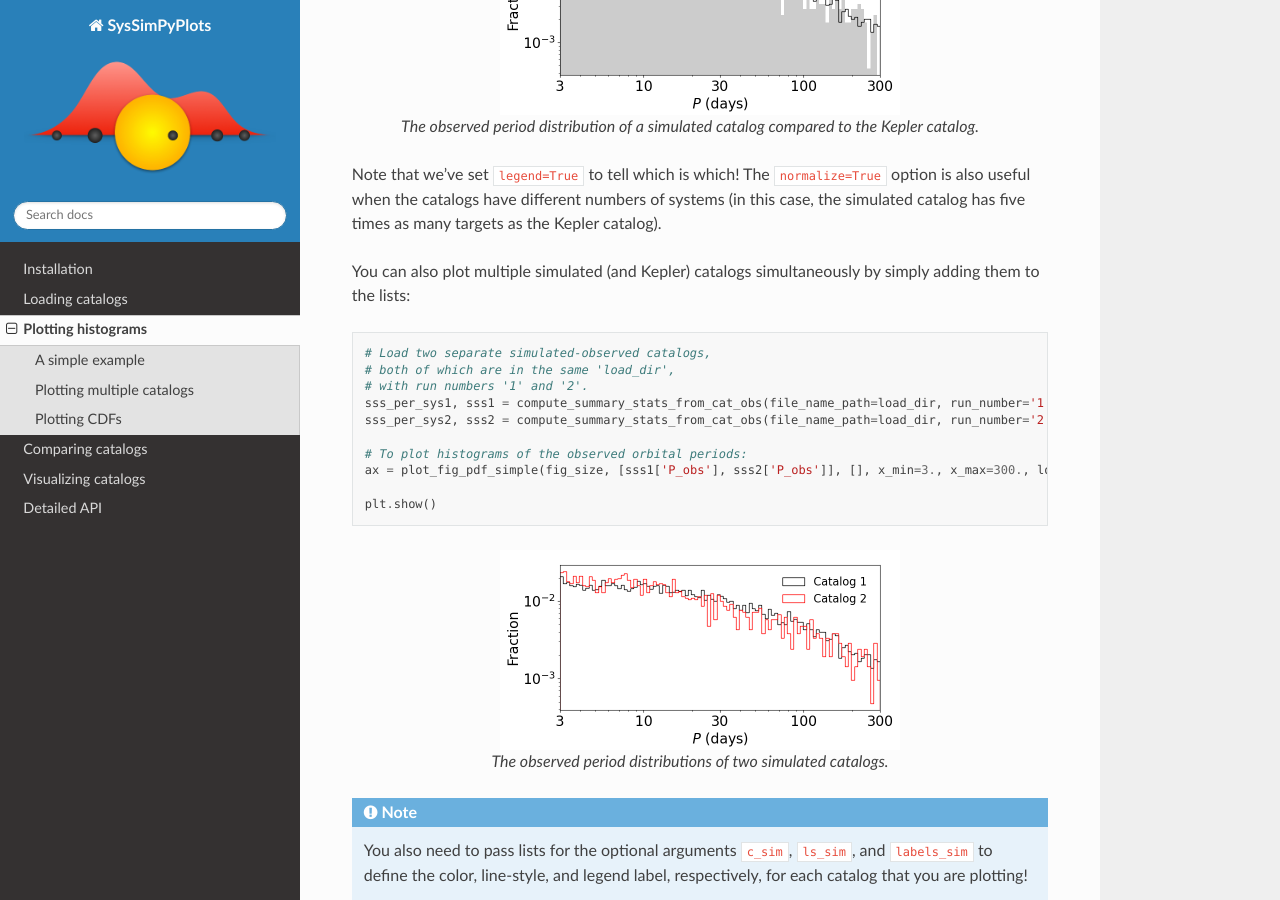
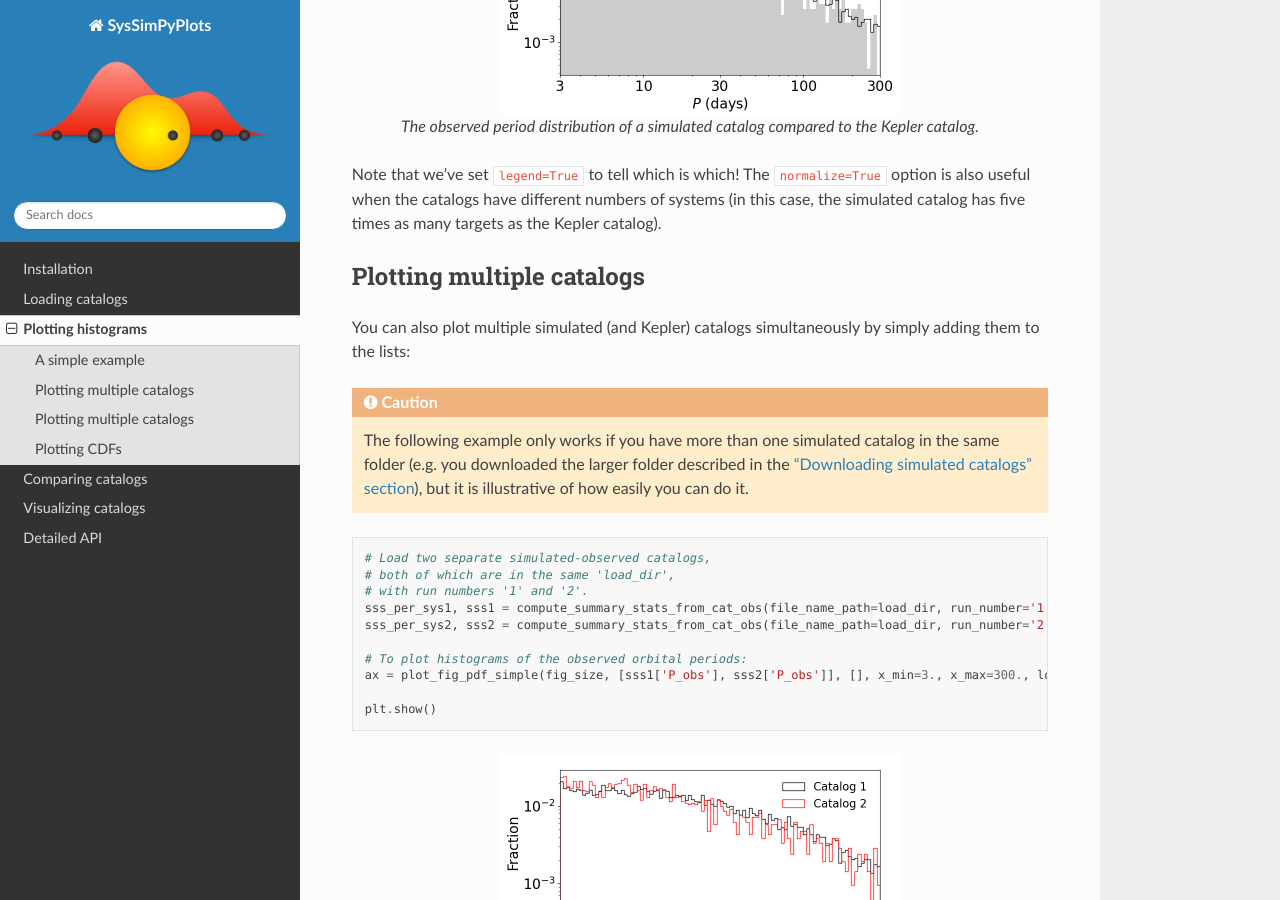
Before and after one commit to hematthi/SysSimPyPlots, a Sphinx documentation site: the page built from docs/source/histograms.rst, in a window 1280 px wide and 900 px high, scrolled down 2267 px. Built offline with Sphinx 7.4.7 and the Read the Docs theme 2.0.0, drawn with Linux system fonts in a browser that asks for light colours.

Commit message:
Add caution that a code snippet in the histograms tutorial only works if you have multiple simulated catalogs

```diff
--- a/docs/source/histograms.rst
+++ b/docs/source/histograms.rst
@@ -87,7 +87,15 @@ The third argument (empty list ``[]`` in the above examples) allows you to easil
 
 Note that we've set ``legend=True`` to tell which is which! The ``normalize=True`` option is also useful when the catalogs have different numbers of systems (in this case, the simulated catalog has five times as many targets as the Kepler catalog).
 
+
+Plotting multiple catalogs
+--------------------------
+
 You can also plot multiple simulated (and Kepler) catalogs simultaneously by simply adding them to the lists:
+
+.. caution::
+
+   The following example only works if you have more than one simulated catalog in the same folder (e.g. you downloaded the larger folder described in the :ref:`"Downloading simulated catalogs" section <downloading_catalogs>`), but it is illustrative of how easily you can do it.
 
 .. code-block:: python
 
```
